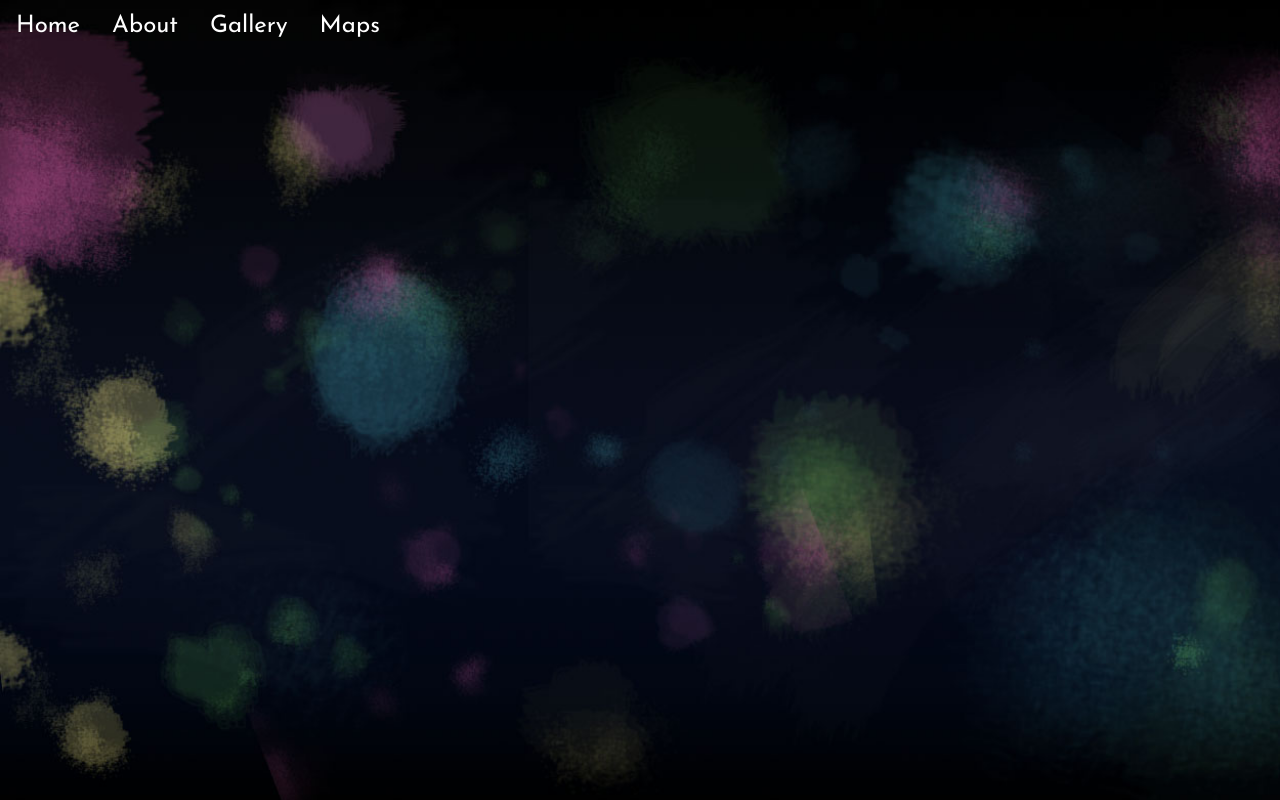
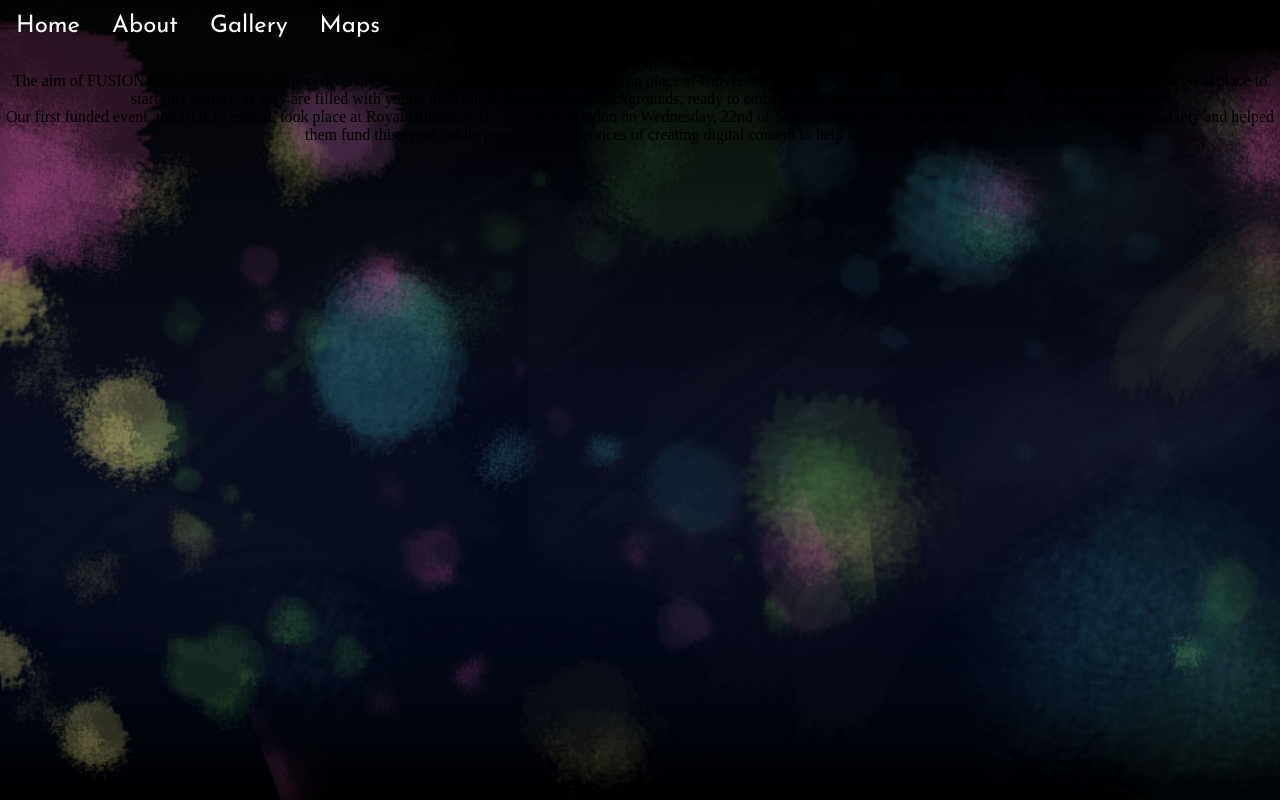
Before and after one commit to zbve069/dmc, a plain HTML site: page about.html in a window 1280 px wide. Drawn offline with Linux system fonts and the light colour scheme.

Commit message:
Update about.html

```diff
--- a/about.html
+++ b/about.html
@@ -12,5 +12,13 @@
             <a href="gallery.html">Gallery</a>
             <a href="maps.html">Maps</a>
         </div>
+
+        <div class="about">
+            <p>Life is all about infusing our cultures with the cultures of others. <br/>
+        We live in a society filled with a variety of cultures and people from many backgrounds, yet so many people are not aware of these cultures and how important they are. We cannot afford to ignore the importance of every single individual and the impact they make with their backgrounds on being a diverse community. <br/>
+        The aim of FUSION is to celebrate and support diversity to all its extent, by funding events taking place at Universities across the UK. At FUSION, we believe that Universities are a good place to start this project, as they are filled with young individuals from different backgrounds, ready to embrace life, and become the future leaders of their generation. <br/>
+        Our first funded event, the HOLI Festival, took place at Royal Holloway, University of London on Wednesday, 22nd of March, 2017. We collaborated with the University's Hindu Society and helped them fund this event, while providing our services of creating digital content to help spread the message.
+            </p>
+        </div>
     </body>
 </html>
```
